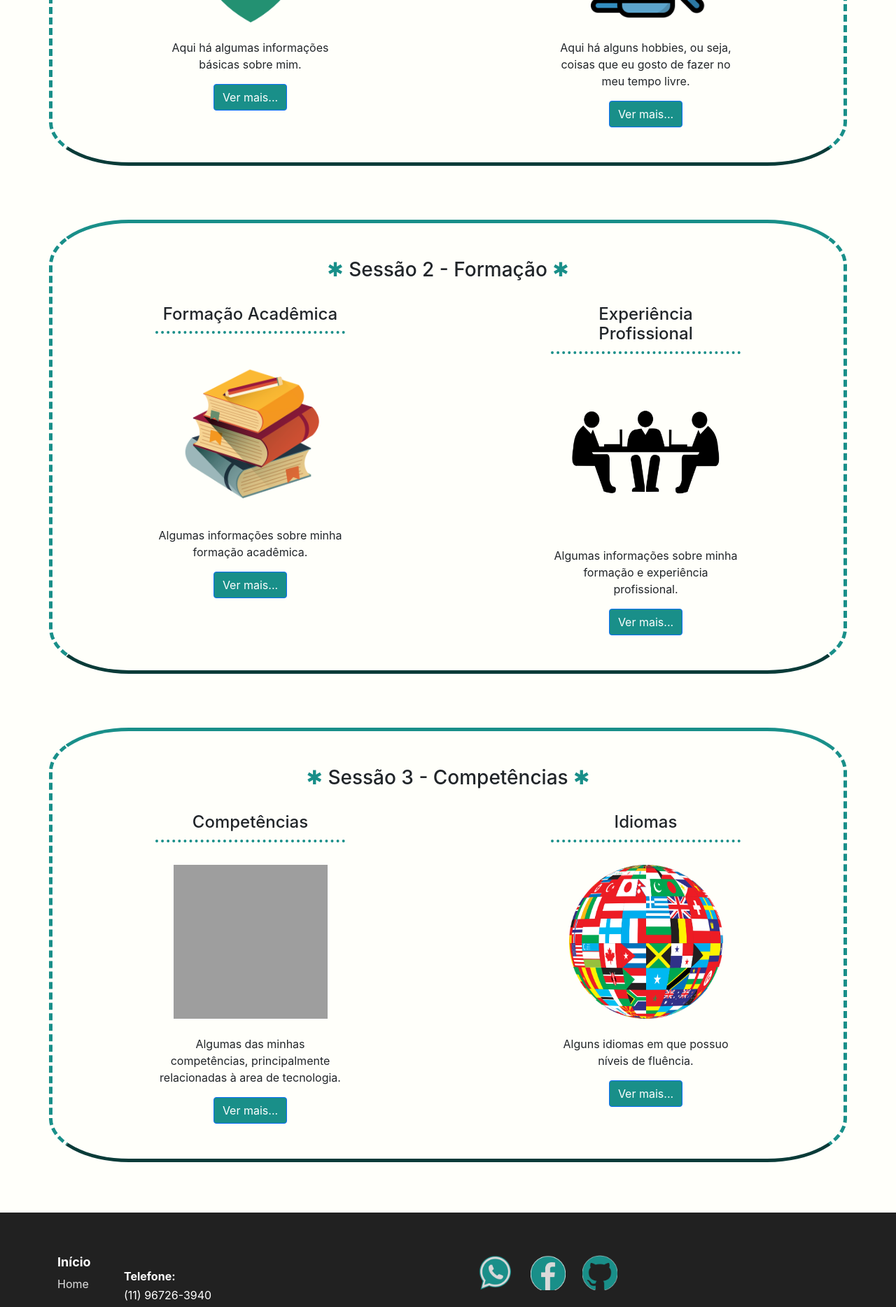
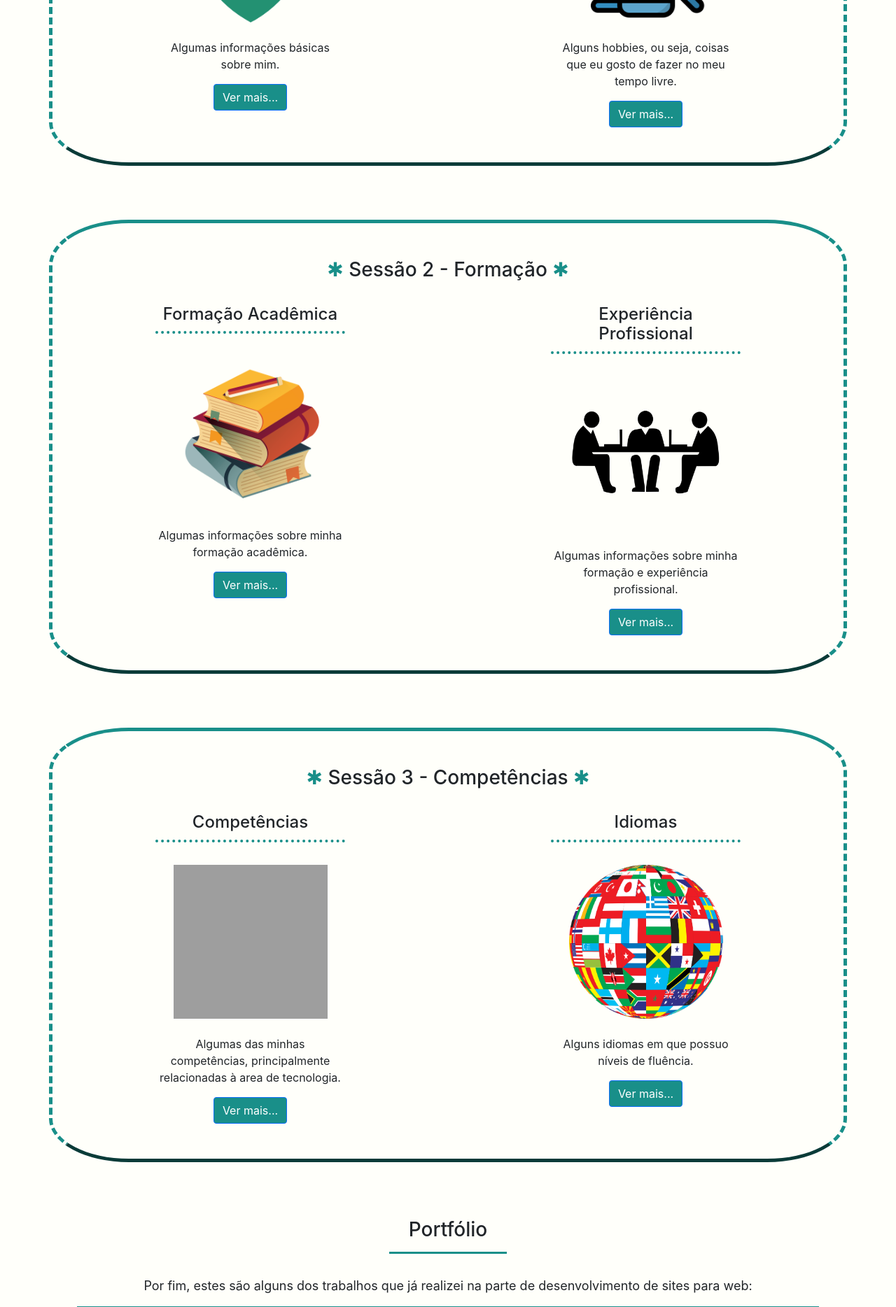
Before and after one commit to Renan397/Pessoal, a PHP site: page / in a window 1280 px wide. Shown: the part 640-2508 px from the top of the page at 70% size. Run offline with PHP 8.4, Linux system fonts and the light colour scheme; grey boxes are pictures that could not be loaded.

Commit message:
Sessão 3 - Ok e Site finalizado

```diff
--- a/assets/css/home.css
+++ b/assets/css/home.css
@@ -137,3 +137,34 @@ transform: scale(1.1);
 #bttn_descIdiomas_esconder:hover {
 transform: scale(1.1);
 }
+
+#botao_anterior {
+    background-color: #595959;
+    display: none;
+}
+#botao_proxima {
+    background-color: #595959;
+    display: none;
+}
+#slide1 {
+    width: 1348px;
+    height: 657px;
+}
+#slide2 {
+    width: 1348px;
+    height: 657px;
+}
+#slide3 {
+    width: 1348px;
+    height: 657px;
+}
+#titulo_portfolio {
+    text-align: center;
+    border-bottom: inset 3px #198f89;
+    width: 15%;
+    padding-bottom: 15px;
+}
+#txt_portfolio {
+    text-align: center;
+    font-size: 18px;
+}
--- a/assets/js/home.js
+++ b/assets/js/home.js
@@ -1,3 +1,12 @@
+function entrou_carrossel() {
+  document.getElementById("botao_anterior").style.display = "block";
+  document.getElementById("botao_proxima").style.display = "block";
+}
+function saiu_carrossel() {
+  document.getElementById("botao_anterior").style.display = "none";
+  document.getElementById("botao_proxima").style.display = "none";
+}
+
 $(document).ready(function(){
     //Sessão de Informações Pessoais
     $("#bttn_descPessoal_mostrar").click(function(){
--- a/views/footer_home.php
+++ b/views/footer_home.php
@@ -10,11 +10,6 @@
     .img_footer {
         width: 50px;
         height: 50px;
-        transition: 0.5s;
-    }
-
-    .img_footer:hover {
-        transform: scale(1.1);
     }
 
     .img_LogoFooter {
--- a/views/home.php
+++ b/views/home.php
@@ -56,7 +56,7 @@
       <button style="background-color: #198f89; display:none;" id="bttn_descPessoal_esconder" class="btn btn-primary">Voltar</button>
 
       <img class="imgs_intro" id="imgPessoal" src="assets/img/img_info_pessoais_intro.png"><br><br>
-      <p class="txt_intro" id="txtPessoal">Aqui há algumas informações básicas sobre mim.</p>
+      <p class="txt_intro" id="txtPessoal">Algumas informações básicas sobre mim.</p>
 
      <button style="background-color: #198f89;" id="bttn_descPessoal_mostrar" class="btn btn-primary">Ver mais...</button>
      </div>
@@ -65,12 +65,12 @@
     <h4 class="titulos" >Hobbies</h4><br>
     <img class="imgs" id="img_hobbies" src="assets/img/img_hobbies.png" style="display:none;">
       <p id="txt_hobbies" style="display: none; padding-top: 10px;">
-      Quando não estou em um momento de estudo, as coisas que eu mais gosto de fazer são: Programar, assistir vídeos no <span style="color: red;"><b>Youtube</b></span>, jogar <span style="color: blue;"><b>jogos</b></span> (isso aqui eu faço muito), assistir à algum jogo de <span style="color: green;"><b>futebol</b></span> ou <span style="color: orange;"><b>basquete</b></span>, meu momento de descanso e de prática de atividades é importante para limpar a mente e me manter disposto fisicamente também.
+      Quando não estou em um momento de estudo, as coisas que eu mais gosto de fazer são: ouvir <span style="color: #198f89;"><b>música</b></span>, assistir vídeos no <span style="color: red;"><b>Youtube</b></span>, jogar <span style="color: blue;"><b>jogos</b></span> (isso aqui eu faço muito) ou assistir a algum jogo de <span style="color: green;"><b>futebol</b></span> ou <span style="color: orange;"><b>basquete</b></span>. <br><br> Meu momento de descanso e de prática de atividades é importante para limpar a mente e me manter disposto fisicamente também.
       </p>
       <button style="background-color: #198f89; display:none;" id="bttn_descHobbies_esconder" class="btn btn-primary">Voltar</button>
 
       <img class="imgs_intro" id="imgHobbies" src="assets/img/img_hobbies_intro.png"><br><br>
-      <p class="txt_intro" id="txtHobbies">Aqui há alguns hobbies, ou seja, coisas que eu gosto de fazer no meu tempo livre.</p>
+      <p class="txt_intro" id="txtHobbies">Alguns hobbies, ou seja, coisas que eu gosto de fazer no meu tempo livre.</p>
 
      <button style="background-color: #198f89;" id="bttn_descHobbies_mostrar" class="btn btn-primary">Ver mais...</button>
     </div>
@@ -133,14 +133,14 @@
 <div class="container" id="competencias">
   <!-- SESSÃO DE COMPETÊNCIAS -->
 <h3><span style="color: #198f89;">✱</span> Sessão 3 - Competências <span style="color: #198f89;">✱</span></h3><br>
-  <div class="row">
+<div class="row">
     <div class="col-6" id="info_competencias">
     <h4 class="titulos" >Competências</h4><br>
 
    <img class="imgs" id="img_competencias" src="assets/img/img_competencias.jpg" style="border-radius: 10%; display: none; padding-bottom: 20px;">
    <p id="txt_competencias" style="display: none; padding-top: 10px;">
     Sou uma pessoa muito curiosa, que tem muita vontade de aprender e coragem para encontrar soluções de possíveis problemas. Tento sempre ouvir os meus colegas de equipe, afinal, saber ouvir todas as ideias é fundamental para que os projetos dêem certo.<br><br>
-    <b>Linguagens (de marcação e programação) e ferramentas conhecidas:</b> HTML, CSS, JavaScript, PHP, jQuery e Bootstrap (4 e 5);<br>
+    <b>Linguagens (de marcação e programação) e ferramentas conhecidas:</b> HTML, CSS, JavaScript, PHP, jQuery e Bootstrap (4 e 5);<br><br>
     <b>Habilidades:</b> Gestão de projetos, suporte em hardware e programação para web;
    </p>
 
@@ -173,39 +173,49 @@
   </div>
   <!-- -->
 </div>
-</center><br><br><br>
+</center>
+
+<!-- SESSÃO DE PORTFOLIO -->
+<div id="portfolio_redirect" style="height: 80px;"></div>
+<center>
+<div class="container" id="portfolio">
+<h3 id="titulo_portfolio">Portfólio</h3><br>
+<p id="txt_portfolio">Por fim, estes são alguns dos trabalhos que já realizei na parte de desenvolvimento de sites para web:</p>
 
 <!-- CAROUSEL DE IMAGENS (PORTFÓLIO)-->
-<div style="display: none;" id="demo" class="carousel slide" data-bs-ride="carousel">
+<div onmouseover="entrou_carrossel()" onmouseout="saiu_carrossel()" id="demo" class="carousel slide" data-bs-ride="carousel" style=" border-top: double 7px #198f89; border-bottom: double 7px #198f89; border-left: double 7px #198f89; border-right: double 7px #198f89; width: 95%;">
 
-  <!-- Indicators/dots -->
+  <!-- Indicadores de Slide -->
   <div class="carousel-indicators">
     <button type="button" data-bs-target="#demo" data-bs-slide-to="0" class="active"></button>
     <button type="button" data-bs-target="#demo" data-bs-slide-to="1"></button>
     <button type="button" data-bs-target="#demo" data-bs-slide-to="2"></button>
   </div>
 
-  <!-- The slideshow/carousel -->
+  <!-- Carousel de Imagens -->
   <div class="carousel-inner">
     <div class="carousel-item active">
-      <img src="assets/img/img_hobbies_intro.png" alt="Los Angeles" class="d-block w-100">
+      <img src="assets/img/slide1.png" id="slide1" class="d-block w-100">
     </div>
     <div class="carousel-item">
-      <img src="assets/img/img_hobbies_intro.png" alt="Chicago" class="d-block w-100">
+      <img src="assets/img/slide2.png" id="slide2" class="d-block w-100">
     </div>
     <div class="carousel-item">
-      <img src="assets/img/img_hobbies_intro.png" alt="New York" class="d-block w-100">
+      <img src="assets/img/slide3.png" id="slide3" class="d-block w-100">
     </div>
   </div>
 
-  <!-- Left and right controls/icons -->
-  <button class="carousel-control-prev" type="button" data-bs-target="#demo" data-bs-slide="prev">
+  <!-- Botões de imagem anterior e próxima -->
+  <button class="carousel-control-prev" id="botao_anterior" type="button" data-bs-target="#demo" data-bs-slide="prev">
     <span class="carousel-control-prev-icon"></span>
   </button>
-  <button class="carousel-control-next" type="button" data-bs-target="#demo" data-bs-slide="next">
+  <button class="carousel-control-next" id="botao_proxima" type="button" data-bs-target="#demo" data-bs-slide="next">
     <span class="carousel-control-next-icon"></span>
   </button>
 </div>
+<!-- -->
+</div><br><br><br>
+</center>
 
 <?php
   include_once "footer_home.php";
@@ -233,6 +243,8 @@ if (isMobile()) {
   document.getElementById("info_competencias").classList.add("col-12");
   document.getElementById("info_idiomas").classList.remove("col-6");
   document.getElementById("info_idiomas").classList.add("col-12");
+
+  document.getElementById("titulo_portfolio").style.width = "25%";
 }
 </script>
 
--- a/views/menu_home.php
+++ b/views/menu_home.php
@@ -29,7 +29,10 @@
     </li>
     <li class="nav-item">
           <a class="nav-link" href="#competencias_redirect">Competências</a>
-      </li>
+    </li>
+    <li class="nav-item">
+          <a class="nav-link" href="#portfolio_redirect">Portfólio</a>
+    </li>
       </ul>
     </div>
   </div>
```
